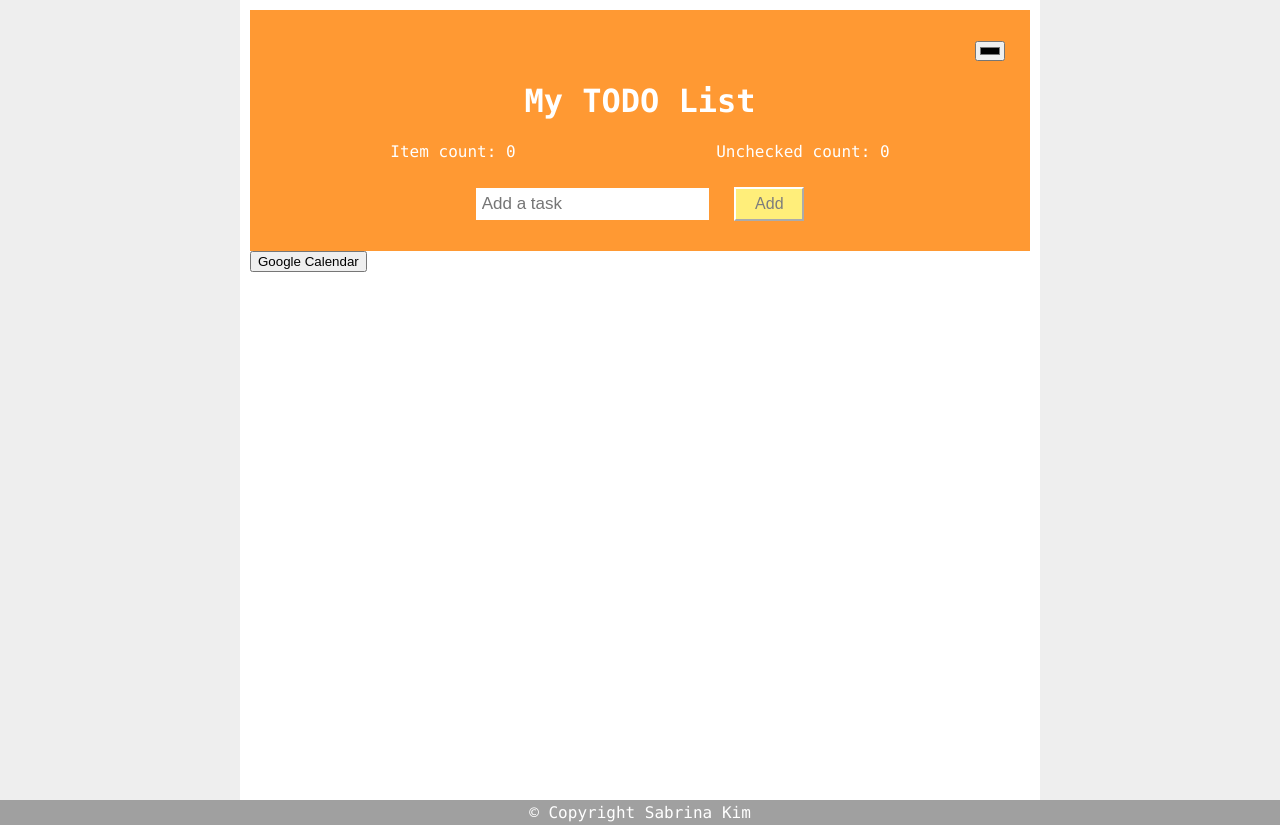
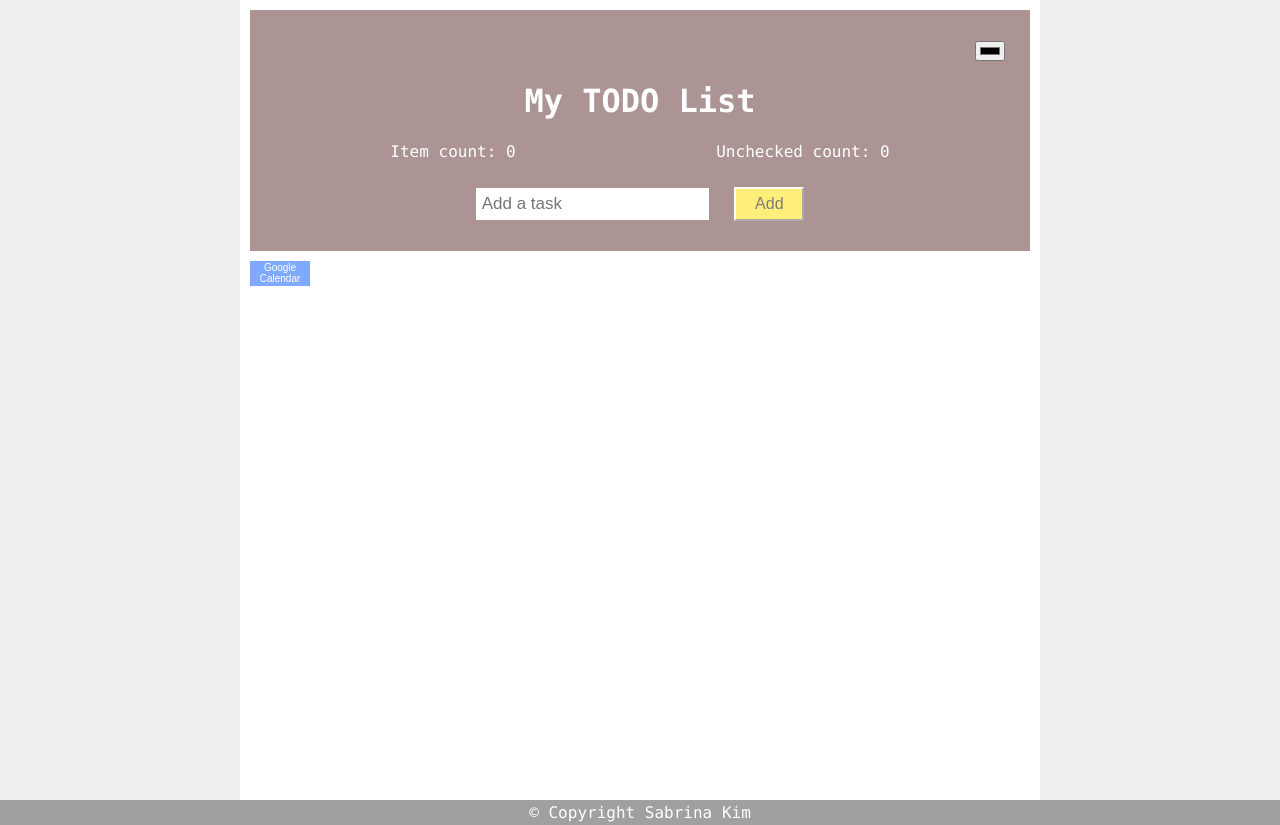
Before and after one commit to saakim/todoApp, a plain HTML site: page index.html in a window 1280 px wide. Shown: the top 825 px of the page. Drawn offline with nearby package versions, Linux system fonts and the light colour scheme.

Commit message:
added calendar button

```diff
--- a/styles.css
+++ b/styles.css
@@ -107,7 +107,7 @@ input[type=checkbox]
 }
 
 .header {
-  background-color: #FF9933;
+  background-color: rgb(173,148,148);
   padding: 30px 40px;
   color: white;
   text-align: center;
@@ -132,3 +132,20 @@ footer {
   background-color: #A0A0A0;
   color: white;
 }
+
+.calButton{
+  border: none;
+  color: white;
+  font-size: 10px;
+  margin: 10px 0px;
+  cursor: pointer;
+  height: 25px;
+  width: 60px;
+  background: #80aaff;
+  position: absolute;
+}
+
+.cal{
+  margin: 10px 70px;
+  text-align: left;
+}
```
